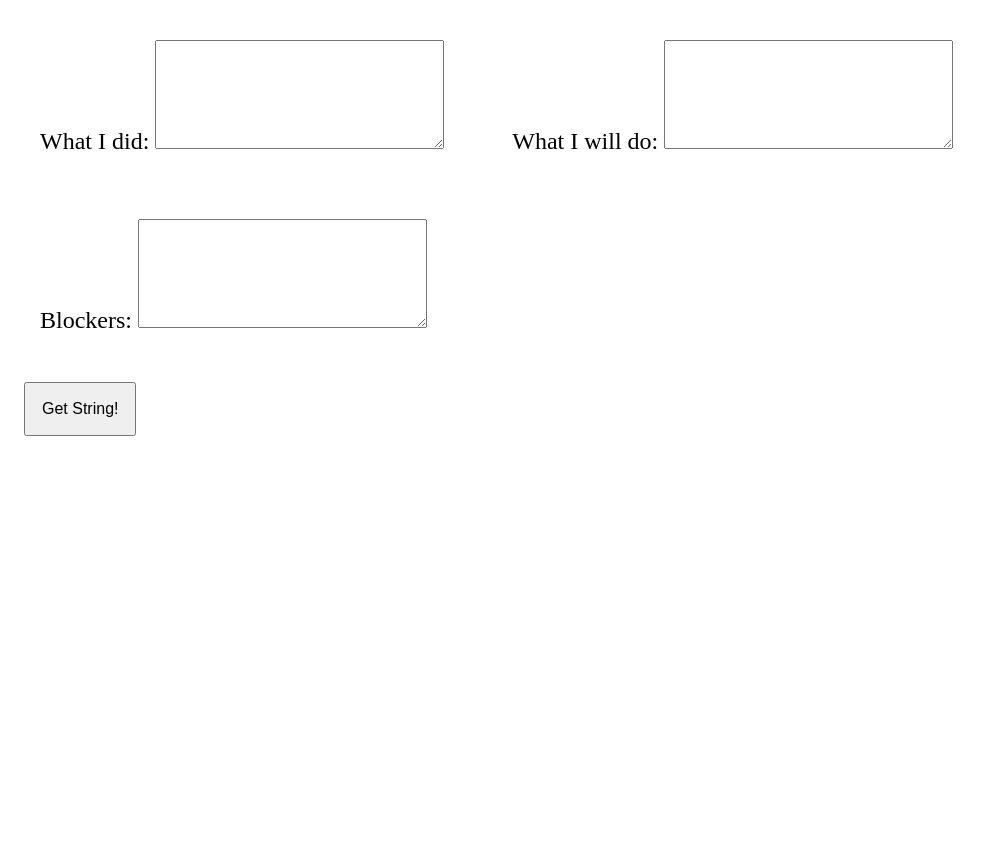
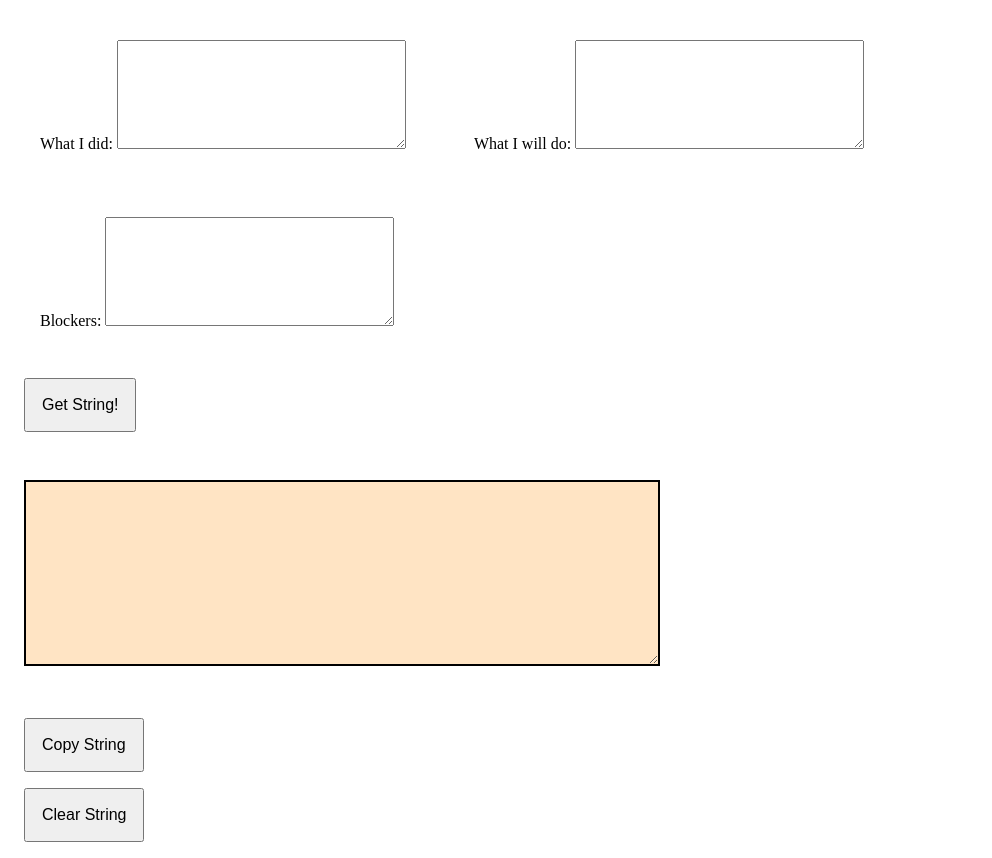
Before and after one commit to sks-21/Daily-StandUp-project, a plain HTML site: page index.html in a window 1280 px wide. Shown: the whole page, without its empty margins (0-992 px from the left). Before the commit the page ends 800 px from the top, so only its background shows below. Drawn offline with Linux system fonts and the light colour scheme.

Commit message:
update styles

```diff
--- a/index.html
+++ b/index.html
@@ -5,24 +5,31 @@
     <meta http-equiv="X-UA-Compatible" content="IE=edge" />
     <meta name="viewport" content="width=device-width, initial-scale=1.0" />
     <title>Daily StandUp Project</title>
-    <link rel="stylesheet" href="styles.css">
+    <link rel="stylesheet" href="styles.css" />
   </head>
   <body>
     <div class="element">
-        <div>What I did: </div>
-      <textarea name="" id="input-1" cols="30" rows="5"></textarea>
+      <div>What I did:</div>
+      <textarea name="" id="input1" cols="30" rows="5"></textarea>
     </div>
 
     <div class="element">
-      <div>What I will do: </div>
-      <textarea name="" id="input-2" cols="30" rows="5"></textarea>
+      <div>What I will do:</div>
+      <textarea name="" id="input2" cols="30" rows="5"></textarea>
     </div>
 
     <div class="element">
-      <div>Blockers: </div>
-      <textarea name="" id="input-3" cols="30" rows="5"></textarea>
+      <div>Blockers:</div>
+      <textarea name="" id="input3" cols="30" rows="5"></textarea>
     </div>
 
-    <button>Get String!</button>
+    <button class="genstring">Get String!</button>
+
+    <textarea name="output" id="output" class="output"></textarea>
+
+    <button class="copystring">Copy String</button>
+    <button class="clearstring">Clear String</button>
+
+    <script src="app.js"></script>
   </body>
 </html>
--- a/styles.css
+++ b/styles.css
@@ -5,10 +5,11 @@
 
 textarea{
     padding: 1rem;
+
 }
 
 div{
-    font-size: 1.5rem;
+    font-size: 1rem;
     display: inline-block;
 }
 
@@ -19,3 +20,11 @@ button{
     padding: 1rem ;
     cursor: pointer;
 }
+
+.output{
+    border: 2px solid black;
+    background-color: bisque;
+    width: 600px;
+    height: 150px;
+    margin: 2rem 1rem;
+}
```
